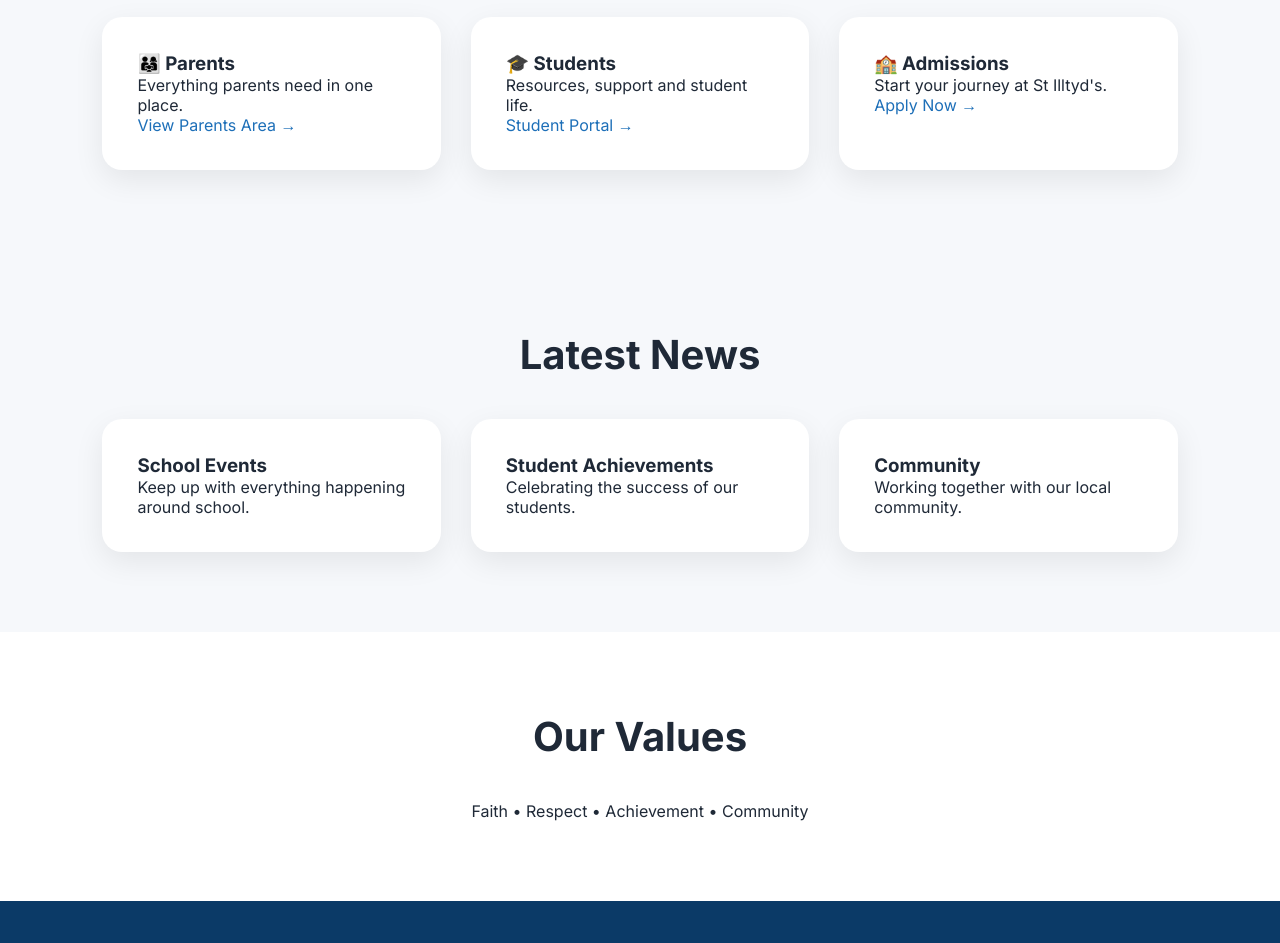
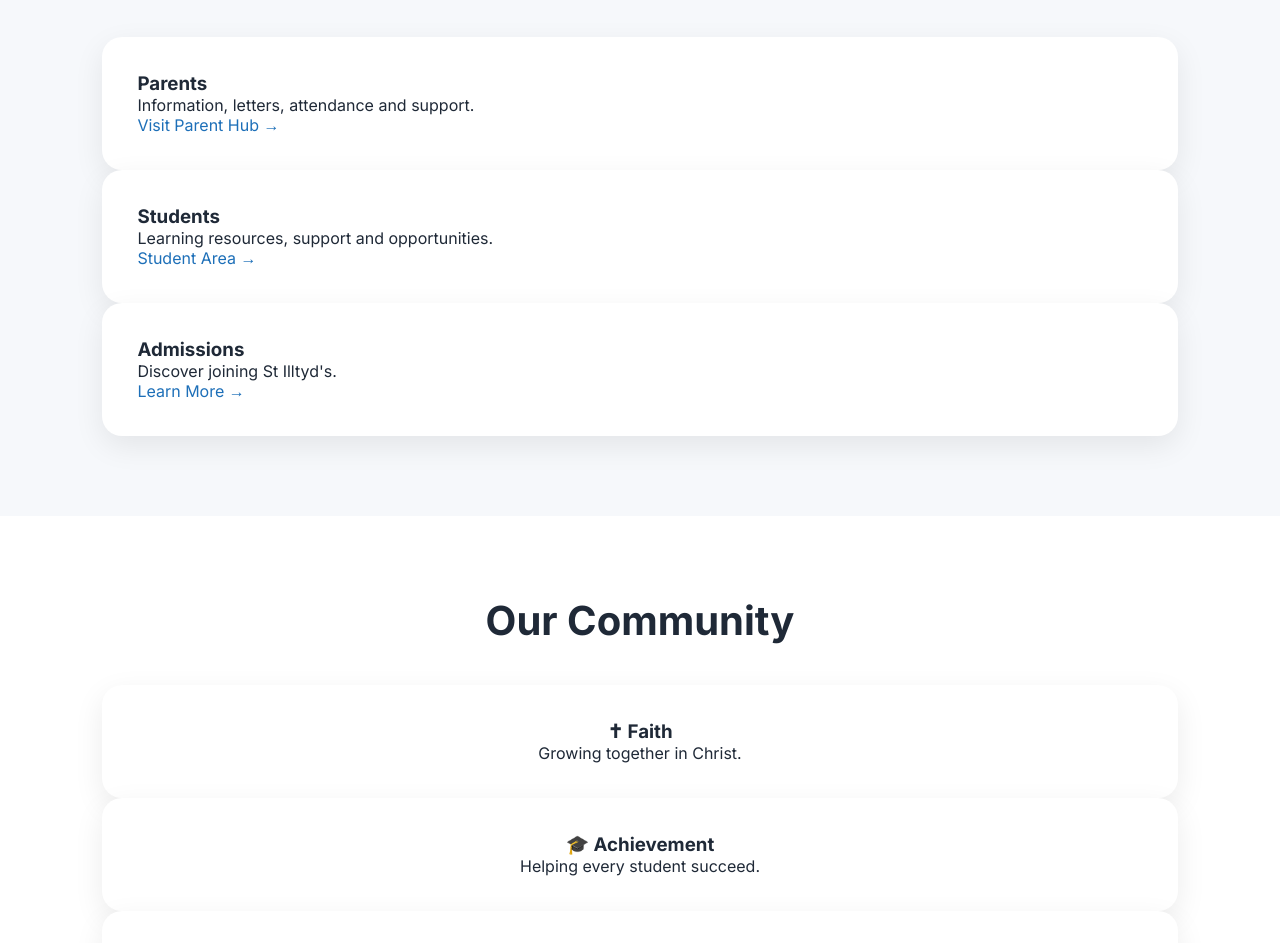
Before and after one commit to codergod1005/New-St-Illtyds-1.0, a plain HTML site: page index.html in a window 1280 px wide. Shown: the part 952-1895 px from the top of the page. Drawn offline with Linux system fonts and the light colour scheme.

Commit message:
Updated St Illtyds website

```diff
--- a/index.html
+++ b/index.html
@@ -8,12 +8,9 @@
 
 <title>St Illtyd's Catholic High School</title>
 
-<link rel="stylesheet" href="css/style.css">
+<link rel="stylesheet" href="CSS/style.css">
 
-<link rel="preconnect" href="https://fonts.googleapis.com">
-<link rel="preconnect" href="https://fonts.gstatic.com" crossorigin>
-
-<link href="https://fonts.googleapis.com/css2?family=Inter:wght@400;500;700;800&display=swap" rel="stylesheet">
+<link href="https://fonts.googleapis.com/css2?family=Inter:wght@400;600;700;800&display=swap" rel="stylesheet">
 
 </head>
 
@@ -21,27 +18,50 @@
 <body>
 
 
+<!-- Announcement Bar -->
+
+<div class="announcement">
+
+Celebrating Excellence Since 1923
+
+</div>
+
+
+
+<!-- Navigation -->
+
 <header class="navbar">
 
+
 <div class="logo">
-    St Illtyd's
+
+<img src="Images/logo.png">
+
 </div>
+
 
 
 <nav>
 
-<a href="index.html">Home</a>
 <a href="#">About</a>
-<a href="parents.html">Parents</a>
-<a href="#">Students</a>
-<a href="#">News</a>
+
+<a href="#">Parents</a>
+
+<a href="#">Learning</a>
+
+<a href="#">Spiritual Life</a>
+
+<a href="#">Governance</a>
+
 <a href="#">Contact</a>
 
 </nav>
 
 
-<button class="nav-button">
+<button class="admissions">
+
 Admissions
+
 </button>
 
 
@@ -49,114 +69,65 @@ Admissions
 
 
 
+
+
+<!-- Hero -->
+
+
 <section class="hero">
 
 
 <div class="hero-content">
 
+
 <p class="welcome">
-WELCOME TO
-</p>
 
+WELCOME TO ST ILLTYD'S CATHOLIC HIGH SCHOOL
 
-<h1>
-St Illtyd's Catholic High School
-</h1>
-
-
-<p>
-Learning Together in Christ.
-A community where every student is supported to achieve academically,
-spiritually and personally.
 </p>
 
 
 
-<div class="hero-buttons">
+<h1>
+
+Together in Christ<br>
+We Make a Difference
+
+</h1>
+
+
+
+<p>
+
+A Catholic community where every young person
+is valued, supported and encouraged to achieve
+their full potential.
+
+</p>
+
+
+
+<div class="buttons">
+
 
 <button>
+
 Explore Our School
+
 </button>
 
 
+
 <button class="outline">
-Contact Us
+
+Admissions
+
 </button>
+
 
 
 </div>
 
-
-</div>
-
-
-</section>
-
-
-
-
-<section class="quick-links">
-
-
-<h2>
-Quick Access
-</h2>
-
-
-<div class="card-container">
-
-
-<div class="card">
-
-<h3>
-👨‍👩‍👧 Parents
-</h3>
-
-<p>
-Everything parents need in one place.
-</p>
-
-<a href="#">
-View Parents Area →
-</a>
-
-</div>
-
-
-
-<div class="card">
-
-<h3>
-🎓 Students
-</h3>
-
-<p>
-Resources, support and student life.
-</p>
-
-<a href="#">
-Student Portal →
-</a>
-
-</div>
-
-
-
-<div class="card">
-
-<h3>
-🏫 Admissions
-</h3>
-
-<p>
-Start your journey at St Illtyd's.
-</p>
-
-<a href="#">
-Apply Now →
-</a>
-
-</div>
 
 
 </div>
@@ -169,16 +140,176 @@ Apply Now →
 
 
 
+
+<!-- Quick Links -->
+
+
+<section class="quick">
+
+
+<h2>
+
+How Can We Help?
+
+</h2>
+
+
+
+<div class="cards">
+
+
+
+<div class="card">
+
+<h3>
+Parents
+</h3>
+
+<p>
+Information, letters, attendance and support.
+</p>
+
+<a href="#">
+Visit Parent Hub →
+</a>
+
+</div>
+
+
+
+
+<div class="card">
+
+<h3>
+Students
+</h3>
+
+<p>
+Learning resources, support and opportunities.
+</p>
+
+<a href="#">
+Student Area →
+</a>
+
+</div>
+
+
+
+
+<div class="card">
+
+<h3>
+Admissions
+</h3>
+
+<p>
+Discover joining St Illtyd's.
+</p>
+
+<a href="#">
+Learn More →
+</a>
+
+</div>
+
+
+
+</div>
+
+
+</section>
+
+
+
+
+
+
+<!-- Values -->
+
+
+<section class="values">
+
+
+<h2>
+
+Our Community
+
+</h2>
+
+
+
+<div class="cards">
+
+
+<div class="card">
+
+<h3>
+✝ Faith
+</h3>
+
+<p>
+Growing together in Christ.
+</p>
+
+</div>
+
+
+
+<div class="card">
+
+<h3>
+🎓 Achievement
+</h3>
+
+<p>
+Helping every student succeed.
+</p>
+
+</div>
+
+
+
+
+<div class="card">
+
+<h3>
+🤝 Respect
+</h3>
+
+<p>
+Building a caring community.
+</p>
+
+</div>
+
+
+
+</div>
+
+
+</section>
+
+
+
+
+
+
+
+<!-- News -->
+
+
 <section class="news">
 
 
 <h2>
+
 Latest News
+
 </h2>
 
 
-
-<div class="card-container">
+<div class="cards">
 
 
 <div class="news-card">
@@ -188,7 +319,7 @@ School Events
 </h3>
 
 <p>
-Keep up with everything happening around school.
+Discover what is happening at St Illtyd's.
 </p>
 
 </div>
@@ -198,14 +329,15 @@ Keep up with everything happening around school.
 <div class="news-card">
 
 <h3>
-Student Achievements
+Student Success
 </h3>
 
 <p>
-Celebrating the success of our students.
+Celebrating achievement.
 </p>
 
 </div>
+
 
 
 
@@ -216,7 +348,7 @@ Community
 </h3>
 
 <p>
-Working together with our local community.
+Working together.
 </p>
 
 </div>
@@ -224,27 +356,6 @@ Working together with our local community.
 
 
 </div>
-
-
-
-</section>
-
-
-
-
-
-
-<section class="values">
-
-
-<h2>
-Our Values
-</h2>
-
-
-<p>
-Faith • Respect • Achievement • Community
-</p>
 
 
 </section>
@@ -255,32 +366,34 @@ Faith • Respect • Achievement • Community
 
 
 
+
 <footer>
 
 
+<img src="Images/logo.png">
+
+
 <h2>
+
 St Illtyd's Catholic High School
+
 </h2>
 
 
 <p>
-Learning Together in Christ
+
+Together in Christ We Make a Difference
+
 </p>
 
 
 <div>
 
-<a href="#">
-Privacy
-</a>
+<a href="#">Privacy</a>
 
-<a href="#">
-Safeguarding
-</a>
+<a href="#">Safeguarding</a>
 
-<a href="#">
-Contact
-</a>
+<a href="#">Contact</a>
 
 </div>
 
@@ -289,7 +402,8 @@ Contact
 
 
 
-<script src="js/script.js"></script>
+
+<script src="JS/script.js"></script>
 
 
 </body>
```
Also changed, not shown: CSS/components.css (added), CSS/pages.css (added), CSS/responsive.css (added), JS/menu.js (added), about.html (added), admissions.html (added), calendar.html (added), catholic-life.html (added), contact.html (added), news.html (added), parents.html (added), students.html (added), 1 other file.
